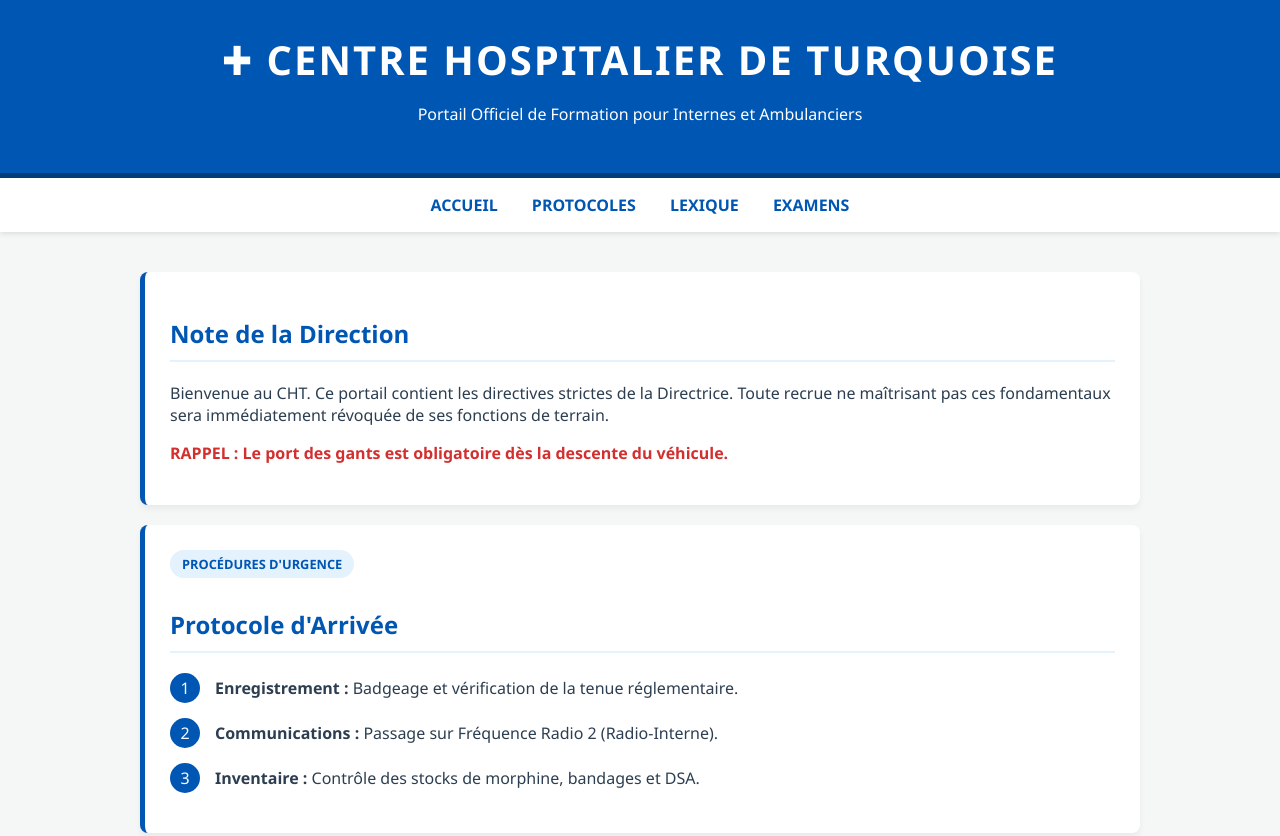
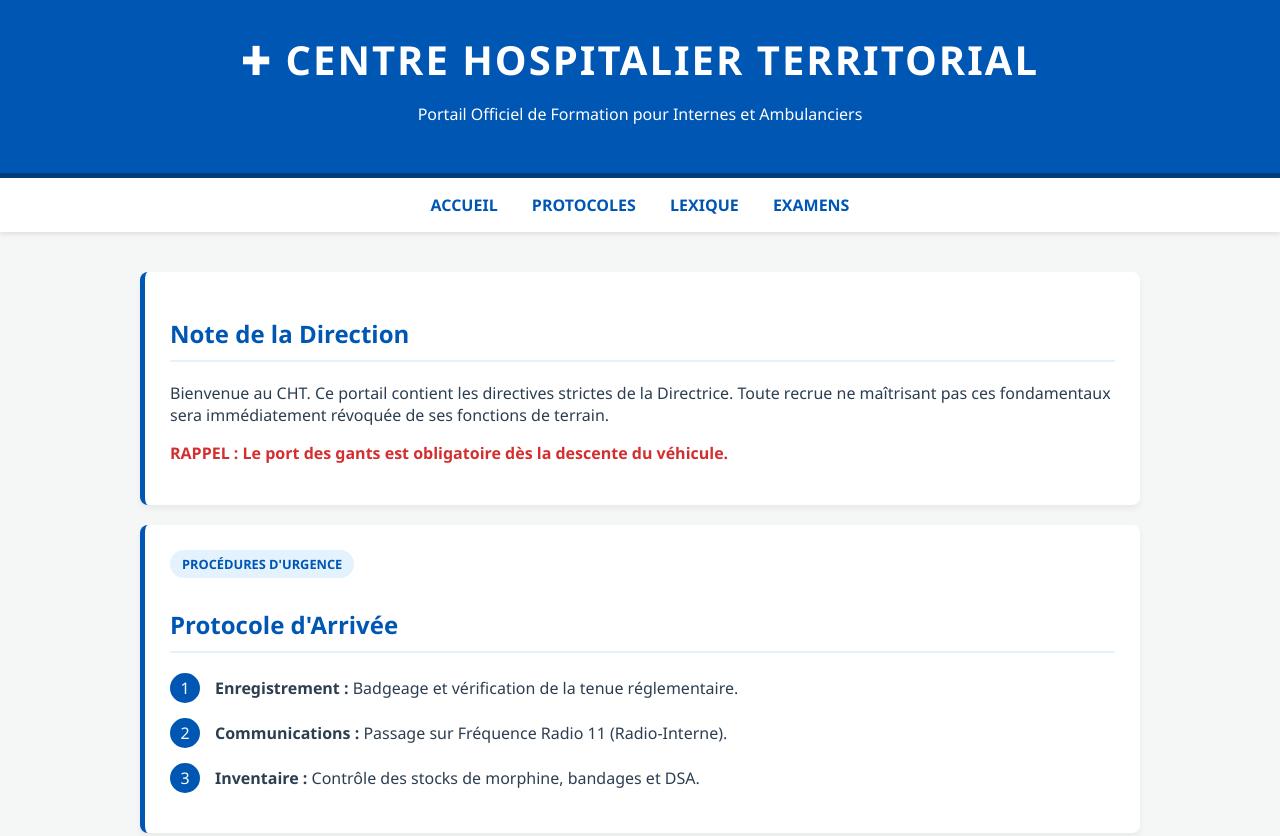
Before and after one commit to angelaivazovski-png/cht-formation, a plain HTML site: page index.html in a window 1280 px wide. Shown: the top 836 px of the page. Drawn offline with Linux system fonts and the light colour scheme.

Commit message:
Update hospital name and communication frequency

```diff
--- a/index.html
+++ b/index.html
@@ -135,7 +135,7 @@
 <body>
 
 <header>
-    <div class="logo-cht">✚ CENTRE HOSPITALIER DE TURQUOISE</div>
+    <div class="logo-cht">✚ CENTRE HOSPITALIER TERRITORIAL</div>
     <p>Portail Officiel de Formation pour Internes et Ambulanciers</p>
 </header>
 
@@ -166,7 +166,7 @@
             </div>
             <div class="protocol-step">
                 <div class="step-number">2</div>
-                <div><strong>Communications :</strong> Passage sur Fréquence Radio 2 (Radio-Interne).</div>
+                <div><strong>Communications :</strong> Passage sur Fréquence Radio 11 (Radio-Interne).</div>
             </div>
             <div class="protocol-step">
                 <div class="step-number">3</div>
```
